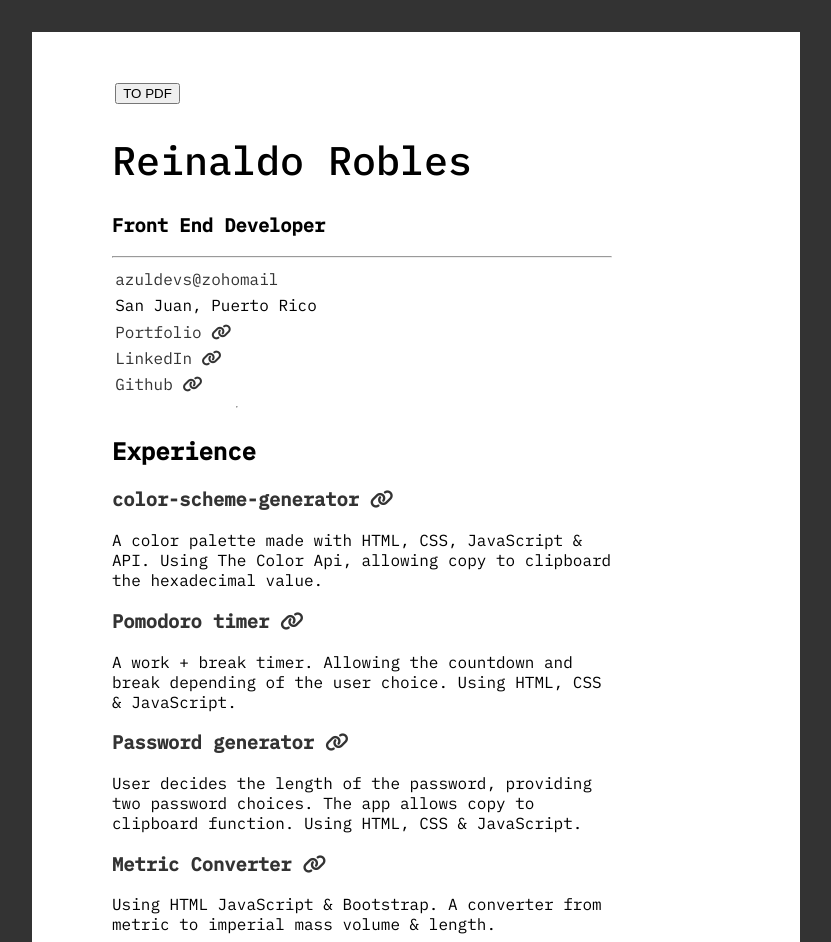
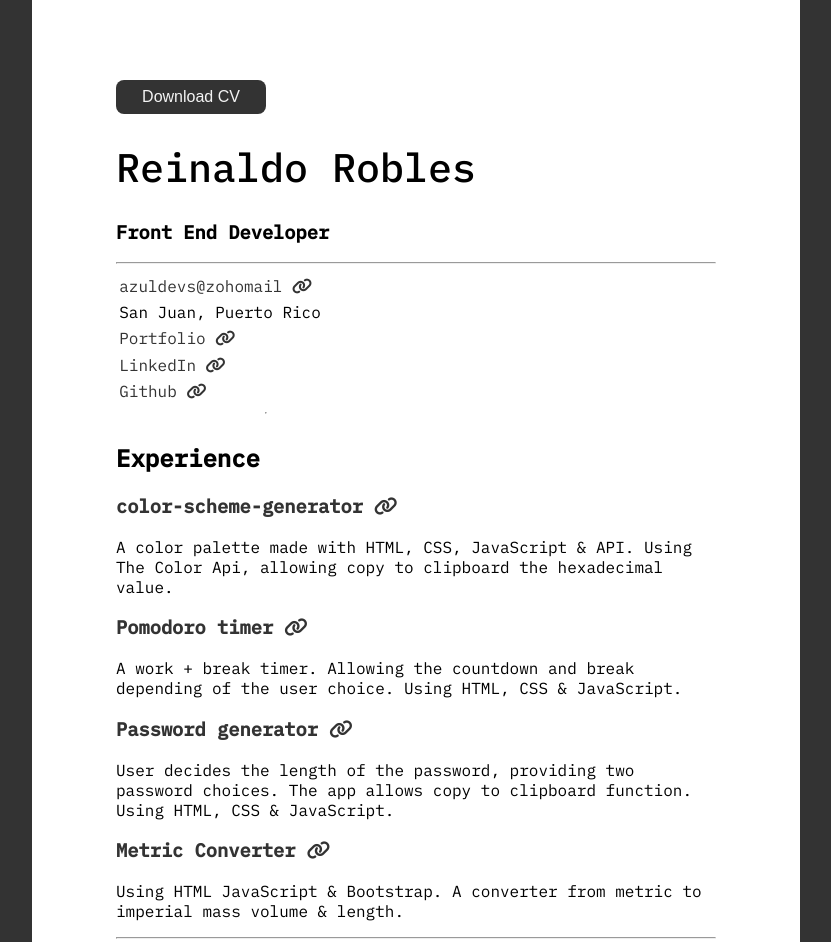
Before and after one commit to Robodlan/Online_resume, a plain HTML site: page index.html in a window 1280 px wide. Shown: the top 942 px of the page, without its empty margins (224-1055 px from the left). Drawn offline with Linux system fonts and the light colour scheme.

Commit message:
download btn

```diff
--- a/index.html
+++ b/index.html
@@ -23,8 +23,8 @@
     <main class="main">
 
       <header class="header">
-        <div class="download-btn" id="download">
-          <button>TO PDF</button>
+        <div  id="download">
+          <button class="download-btn" >Download CV</button>
         </div>
 
         <h1 class="title">Reinaldo Robles</h1>
@@ -36,6 +36,7 @@
         <p class="email">
           <a href="mailto:azuldevs@zohomail.com">
             azuldevs@zohomail
+            <i class="fa-solid fa-link"></i>
           </a>
         </p>
         <p class="location">San Juan, Puerto Rico</p>
--- a/script.js
+++ b/script.js
@@ -1,8 +1,6 @@
 window.onload = function() {
     document.getElementById("download").addEventListener("click", ()=> {
         const container = document.getElementById("container");
-        console.log(container);
-        console.log(window);
         html2pdf().from(container).save();
     })
 }
--- a/style.css
+++ b/style.css
@@ -31,6 +31,8 @@ h1{
   margin: 0 auto;
   width: 60%;
   background-color: white;
+  display: flex;
+  justify-content: center;
   /* padding: 10em; */
   /* margin: 2em; */
 
@@ -39,9 +41,10 @@ h1{
 }
 
 main {
-  max-width: 500px;
+  max-width: 600px;
   padding: 3em;
   margin: 2em;
+  width: 80%;
 }
 
 .per-details {
@@ -60,15 +63,21 @@ main {
 }
 
 .download-btn {
-  display: flex;
-  justify-content: space-between;
-  width: 17%;
-  padding: 0.2em;
+  width: 25%;
+  padding: 0.5em;
   color: #333;
+  text-align: center;
+  border: none;
+  border-radius: 0.5em;
+  background: #333;
+  color: #f4f4f4;
+  font-weight: var(--f-size-lg);
+  font-size: var(--f-size-sm);
 }
 .download-btn:hover,
 .download-btn:focus
  {
-  color: #f4f4f4;
-  background: #333;
+  color: #333;
+  background: #f4f4f4;
+  border: 1px solid #333;
 }
```
